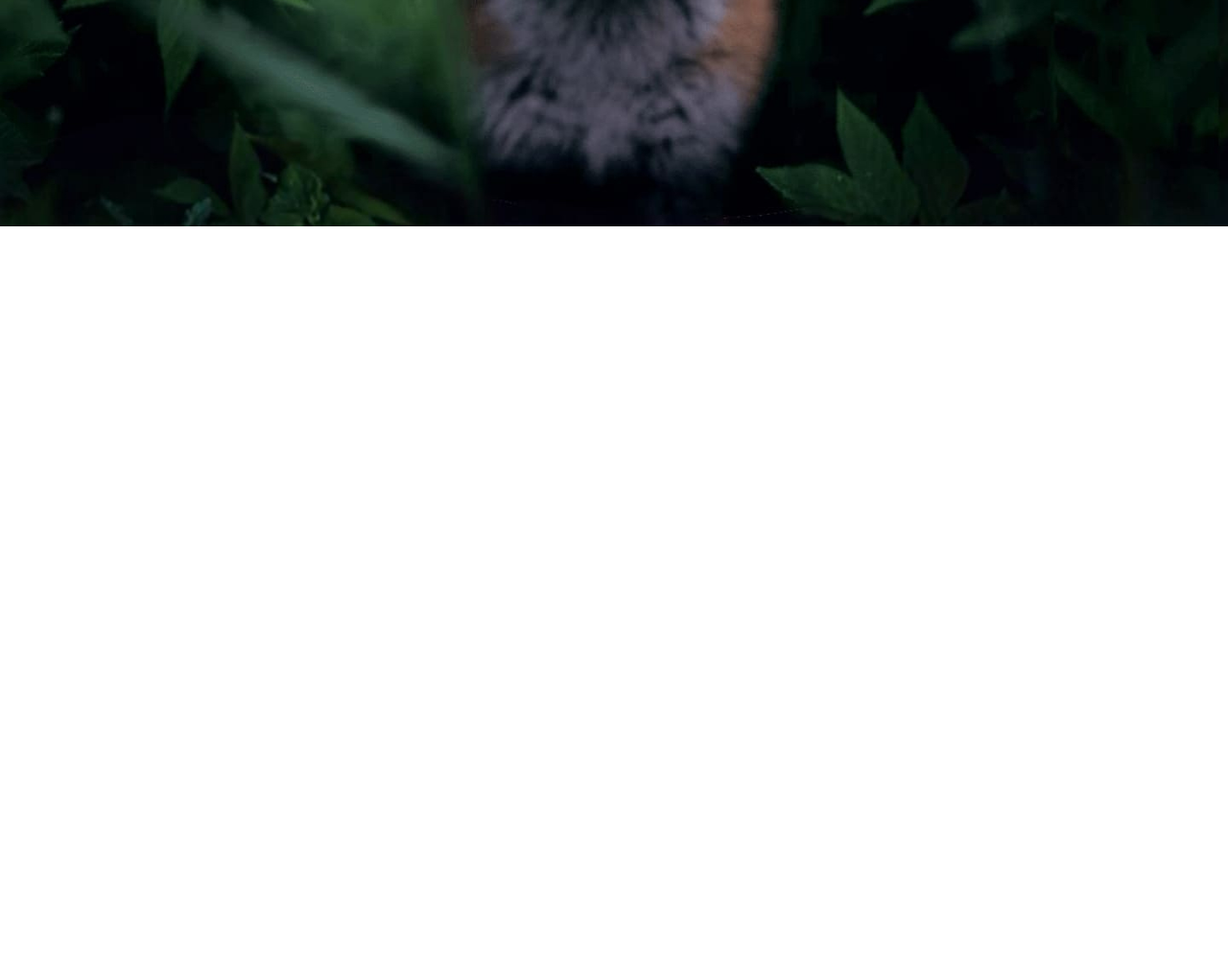
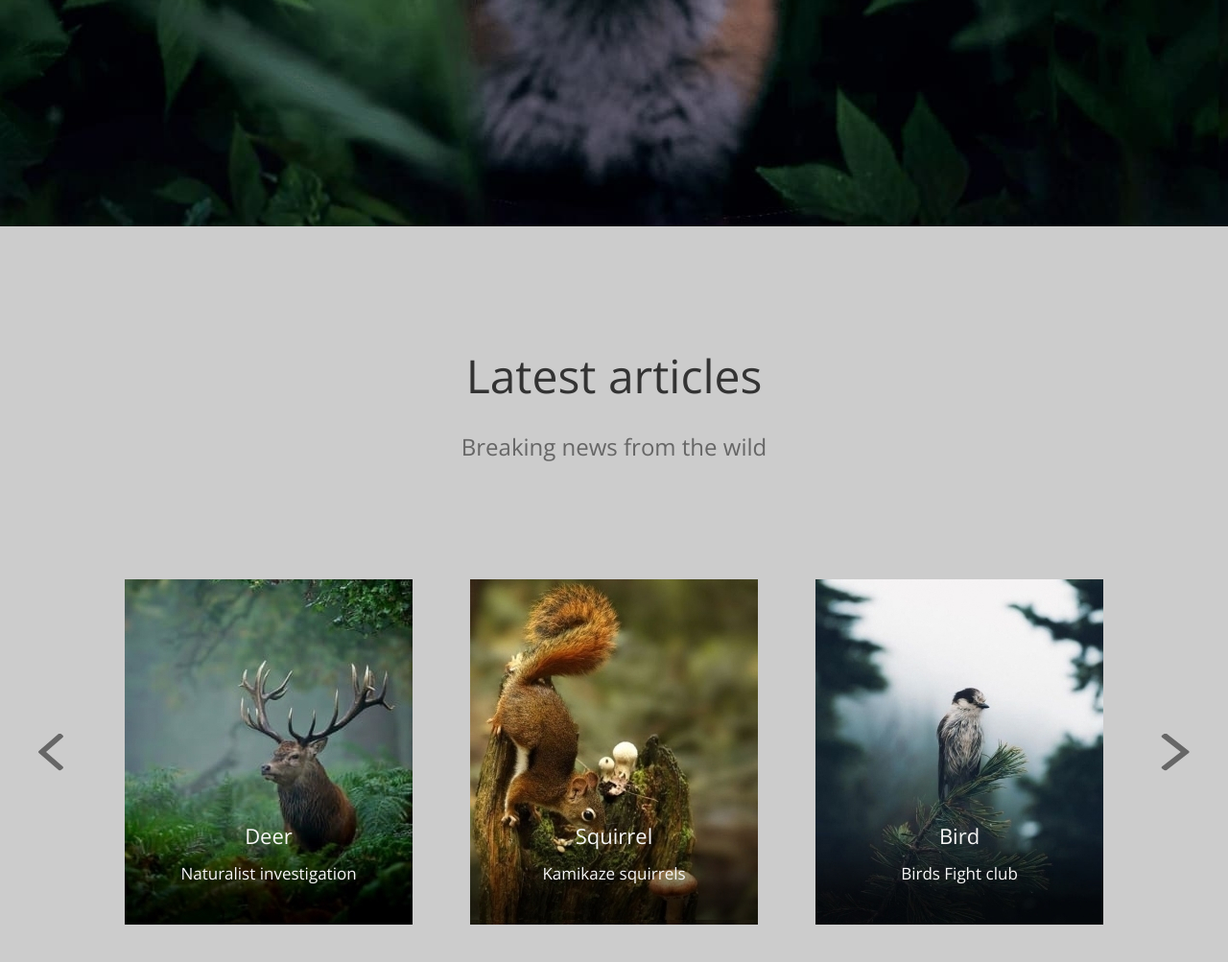
Before and after one commit to SergeyTokareff/wildlife, a website: page src/index.html in a window 1280 px wide. Shown: the part 543-1546 px from the top of the page at 96% size. Before the commit the page ends 800 px from the top, so only its background shows below. Drawn offline with nearby package versions, Linux system fonts and the light colour scheme; files that its build step writes are made by us from their sources.

Commit message:
feat: add section Latest articles

```diff
--- a/src/index.html
+++ b/src/index.html
@@ -71,6 +71,42 @@
           </div>
         </section>
       </section>
+
+      <!-- LATEST ARTICLES -->
+      <section class="latest-articles">
+        <div class="container latest-articles__container">
+          <div class="latest-articles__text">
+            <h3 class="latest-articles__title">Latest articles</h3>
+            <p class="latest-articles__subtitle">Breaking news from the wild</p>
+          </div>
+          <div class="slider">
+            <div class="slider__controls">
+              <a href="">
+                <img class="slider__arrow arrow-prev" src="./img/arrow-prev.svg" alt="Arrow prev" />
+              </a>
+              <a href="">
+                <img class="slider__arrow arrow-next" src="./img/arrow-next.svg" alt="Arrow next" />
+              </a>
+            </div>
+            <div class="slider__content">
+              <ul class="slider__list">
+                <li class="slider__item deer">
+                  <h4 class="slider__item-title">Deer</h4>
+                  <span class="slider__item-subtitle">Naturalist investigation</span>
+                </li>
+                <li class="slider__item squirrel">
+                  <h4 class="slider__item-title">Squirrel</h4>
+                  <span class="slider__item-subtitle">Kamikaze squirrels</span>
+                </li>
+                <li class="slider__item bird">
+                  <h4 class="slider__item-title">Bird</h4>
+                  <span class="slider__item-subtitle">Birds Fight club</span>
+                </li>
+              </ul>
+            </div>
+          </div>
+        </div>
+      </section>
     </div>
   </body>
 </html>
--- /dev/null
+++ b/src/styles/blocks/_latest-articles.scss
@@ -0,0 +1,96 @@
+.latest-articles {
+  background-color: #cccccc;
+}
+
+.latest-articles__container {
+  flex-direction: column;
+  padding: rem(120px) 0;
+}
+
+.latest-articles__text {
+  text-align: center;
+}
+
+.latest-articles__title {
+  font-weight: normal;
+  font-size: rem(48px);
+  line-height: rem(72px);
+  color: $font-dark;
+  margin-bottom: rem(20px);
+}
+
+.latest-articles__subtitle {
+  font-weight: normal;
+  font-size: rem(24px);
+  line-height: rem(36px);
+  color: $font-grey;
+  margin-bottom: rem(120px);
+}
+
+.slider {
+  position: relative;
+}
+
+.slider__arrow {
+  position: absolute;
+  top: 50%;
+  transform: translate(0, -50%);
+
+  &:hover {
+    opacity: 0.3;
+  }
+}
+
+.arrow-prev {
+  left: 0;
+}
+
+.arrow-next {
+  right: 0;
+}
+
+.slider__list {
+  display: flex;
+  justify-content: center;
+}
+
+.slider__item {
+  width: 300px;
+  height: 360px;
+  position: relative;
+  display: flex;
+  justify-content: center;
+}
+
+.deer {
+  background-image: url("../../img/deer.jpg");
+}
+
+.squirrel {
+  background-image: url("../../img/squirrel.jpg");
+  margin: 0 rem(60px);
+}
+
+.bird {
+  background-image: url("../../img/bird.jpg");
+}
+
+.slider__item-title {
+  font-size: rem(22px);
+  font-weight: normal;
+  line-height: rem(36px);
+  color: $font-light;
+  text-align: center;
+  position: absolute;
+  bottom: 75px;
+}
+
+.slider__item-subtitle {
+  font-size: rem(17px);
+  font-weight: normal;
+  line-height: rem(27px);
+  text-align: center;
+  color: $font-light;
+  position: absolute;
+  bottom: 40px;
+}
```
Also changed, not shown: src/img/arrow-next.svg (added), src/img/arrow-prev.svg (added), src/img/bird.jpg (added), src/img/deer.jpg (added), src/img/squirrel.jpg (added).
